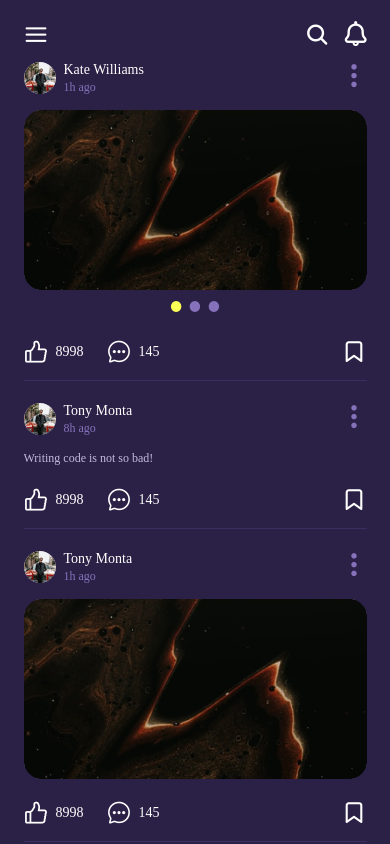
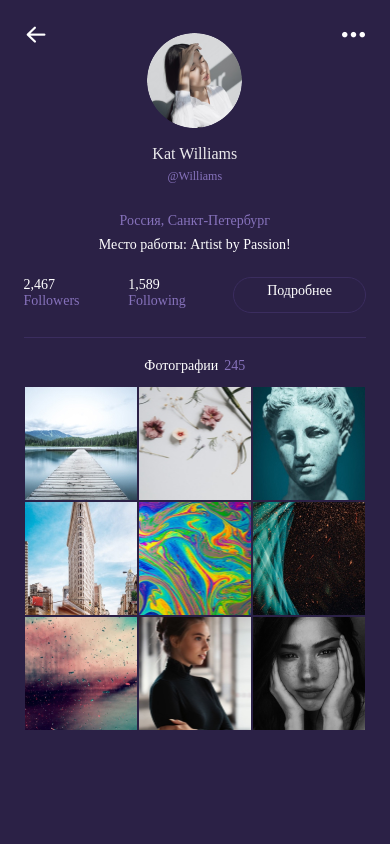
Before and after one commit to KopylovStepan/MessengerReactNative, a React Native app: screen / in a window 390 px wide. Shown: the top 844 px of the page. Built offline with nearby package versions, Linux system fonts and the light colour scheme.

Commit message:
redesigned the Profile page using FlatList

```diff
--- a/App.js
+++ b/App.js
@@ -11,7 +11,7 @@ const App = () => {
       <StatusBar backgroundColor={colors.ultramarineBlue} />
       <SafeAreaView style={styles.safeAreaView}>
         <View style={styles.wrapper}>
-          <Home />
+          <Profile />
         </View>
       </SafeAreaView>
     </>
--- a/src/components/ProfileGallery/ProfileGallery.js
+++ /dev/null
@@ -1,33 +0,0 @@
-import React from 'react';
-import {Text, View, Image} from 'react-native';
-import styles from './ProfileGalleryStyle';
-
-const dataPhoto = [
-  require('./../../../assets/img/Photo1.jpg'),
-  require('./../../../assets/img/Photo2.jpg'),
-  require('./../../../assets/img/Photo3.jpg'),
-  require('./../../../assets/img/Photo4.jpg'),
-  require('./../../../assets/img/Photo5.jpg'),
-  require('./../../../assets/img/Photo6.jpg'),
-  require('./../../../assets/img/Photo7.jpg'),
-  require('./../../../assets/img/Photo8.jpg'),
-  require('./../../../assets/img/Photo9.jpg'),
-];
-
-const ProfileGallery = () => {
-  return (
-    <View style={styles.gallery}>
-      <View style={styles.gallery__header}>
-        <Text style={styles.gallery__type}>Фотографии </Text>
-        <Text style={styles.gallery__amount}>245</Text>
-      </View>
-      <View style={styles.gallery__photos}>
-        {dataPhoto.map((item, idx) => (
-          <Image key={`${idx}`} style={styles.gallery__photo} source={item} />
-        ))}
-      </View>
-    </View>
-  );
-};
-
-export default ProfileGallery;
--- a/src/components/ProfileGallery/ProfileGalleryStyle.js
+++ /dev/null
@@ -1,38 +0,0 @@
-import {StyleSheet} from 'react-native';
-import colors from '../../constants/colors';
-
-const styles = StyleSheet.create({
-  gallery: {
-    marginTop: 20,
-  },
-  gallery__header: {
-    flexDirection: 'row',
-    justifyContent: 'center',
-    alignItems: 'center',
-    marginBottom: 8,
-  },
-  gallery__type: {
-    fontFamily: 'HKGrotesk-Medium',
-    fontSize: 14,
-    height: 20,
-    color: colors.white,
-    marginRight: 6,
-  },
-  gallery__amount: {
-    fontFamily: 'HKGrotesk-Medium',
-    fontSize: 14,
-    height: 20,
-    color: colors.pearlPurple,
-  },
-  gallery__photos: {
-    flexDirection: 'row',
-    flexWrap: 'wrap',
-  },
-  gallery__photo: {
-    width: 112,
-    height: 113,
-    margin: 1.1,
-  },
-});
-
-export default styles;
--- a/src/components/ProfileGallery/index.js
+++ /dev/null
@@ -1,3 +0,0 @@
-import ProfileGallery from './ProfileGallery';
-
-export default ProfileGallery;
--- /dev/null
+++ b/src/components/ProfileHeader/ProfileHeader.js
@@ -0,0 +1,49 @@
+import React from 'react';
+import {Text, View, Image, TouchableOpacity} from 'react-native';
+import styles from './ProfileHeaderStyle';
+import AntDesign from 'react-native-vector-icons/AntDesign';
+import Entypo from 'react-native-vector-icons/Entypo';
+import colors from '../../constants/colors';
+import MessengerButton from '../ui-kit/buttons/MessengerButton';
+
+const ProfileHeader = ({showProfileMoreDetails, showProfileMenu}) => {
+  return (
+    <>
+      <View style={styles.header}>
+        <AntDesign name="arrowleft" size={25} color={colors.white} />
+        <TouchableOpacity onPress={showProfileMenu}>
+          <Entypo name="dots-three-horizontal" size={25} color={colors.white} />
+        </TouchableOpacity>
+      </View>
+      <View style={styles.profile}>
+        <Image
+          style={styles.profile__avatar}
+          source={require('./../../../assets/img/Avatar.png')}
+        />
+        <Text style={styles.profile__name}>Kat Williams</Text>
+        <Text style={styles.profile__inst}>@Williams</Text>
+        <Text style={styles.profile__location}>Россия, Санкт-Петербург</Text>
+        <Text style={styles.profile__job}>
+          Место работы: Artist by Passion!
+        </Text>
+      </View>
+      <View style={styles.socialPanel}>
+        <View style={styles.socialPanel__item}>
+          <Text style={styles.socialPanel__amount}>2,467</Text>
+          <Text style={styles.socialPanel__info}>Followers</Text>
+        </View>
+        <View style={styles.socialPanel__item}>
+          <Text style={styles.socialPanel__amount}>1,589</Text>
+          <Text style={styles.socialPanel__info}>Following</Text>
+        </View>
+        <MessengerButton show={showProfileMoreDetails} text={'Подробнее'} />
+      </View>
+      <View style={styles.info}>
+        <Text style={styles.info__type}>Фотографии</Text>
+        <Text style={styles.info__amount}>245</Text>
+      </View>
+    </>
+  );
+};
+
+export default ProfileHeader;
--- /dev/null
+++ b/src/components/ProfileHeader/ProfileHeaderStyle.js
@@ -0,0 +1,87 @@
+import {StyleSheet} from 'react-native';
+import colors from '../../constants/colors';
+
+const styles = StyleSheet.create({
+  header: {
+    flexDirection: 'row',
+    justifyContent: 'space-between',
+  },
+  profile: {
+    flexDirection: 'column',
+    alignItems: 'center',
+    marginTop: -15,
+    marginBottom: 24,
+  },
+  profile__avatar: {
+    borderRadius: 95 / 2,
+    height: 95,
+    width: 95,
+  },
+  profile__name: {
+    marginTop: 17,
+    marginBottom: 6,
+    fontFamily: 'HKGrotesk-Bold',
+    fontSize: 16,
+    color: colors.lavender,
+  },
+  profile__inst: {
+    marginBottom: 29,
+    fontFamily: 'HKGrotesk-Medium',
+    fontSize: 12,
+    color: colors.pearlPurple,
+  },
+  profile__location: {
+    marginBottom: 8,
+    fontFamily: 'HKGrotesk-Medium',
+    fontSize: 14,
+    color: colors.pearlPurple,
+  },
+  profile__job: {
+    fontFamily: 'HKGrotesk-Medium',
+    fontSize: 14,
+    color: colors.white,
+  },
+  socialPanel: {
+    paddingBottom: 24,
+    marginBottom: 20,
+    flexDirection: 'row',
+    justifyContent: 'space-between',
+    borderBottomWidth: 1,
+    borderBottomColor: colors.moderatePurplishBlue,
+  },
+  socialPanel__item: {
+    width: 61,
+    height: 36,
+  },
+  socialPanel__info: {
+    fontFamily: 'HKGrotesk-Bold',
+    fontSize: 14,
+    color: colors.pearlPurple,
+  },
+  socialPanel__amount: {
+    fontFamily: 'HKGrotesk-SemiBold',
+    fontSize: 14,
+    color: colors.white,
+  },
+  info: {
+    flexDirection: 'row',
+    justifyContent: 'center',
+    alignItems: 'center',
+    marginBottom: 8,
+  },
+  info__type: {
+    fontFamily: 'HKGrotesk-Medium',
+    fontSize: 14,
+    height: 20,
+    color: colors.white,
+    marginRight: 6,
+  },
+  info__amount: {
+    fontFamily: 'HKGrotesk-Medium',
+    fontSize: 14,
+    height: 20,
+    color: colors.pearlPurple,
+  },
+});
+
+export default styles;
--- /dev/null
+++ b/src/components/ProfileHeader/index.js
@@ -0,0 +1,3 @@
+import ProfileHeader from './ProfileHeader';
+
+export default ProfileHeader;
--- a/src/screens/Home/Home.js
+++ b/src/screens/Home/Home.js
@@ -7,7 +7,6 @@ import {
   TouchableOpacity,
   FlatList,
 } from 'react-native';
-import FooterIndicator from '../../components/FooterIndicator/index';
 import AntDesign from 'react-native-vector-icons/AntDesign';
 import Ionicons from 'react-native-vector-icons/Ionicons';
 import Fontisto from 'react-native-vector-icons/Fontisto';
--- a/src/screens/Profile/Profile.js
+++ b/src/screens/Profile/Profile.js
@@ -1,15 +1,22 @@
 import React from 'react';
 import {useState} from 'react';
-import {ScrollView, Text, View, Image, TouchableOpacity} from 'react-native';
+import {View, Image, FlatList} from 'react-native';
 import styles from './ProfileStyle';
-import AntDesign from 'react-native-vector-icons/AntDesign';
-import Entypo from 'react-native-vector-icons/Entypo';
-import MessengerButton from './../../components/ui-kit/buttons/MessengerButton/index';
-import ProfileGallery from './../../components/ProfileGallery/index';
+import ProfileHeader from './../../components/ProfileHeader/index';
 import ProfileMoreDetails from './../../components/ProfileMoreDetails/index';
 import ProfileMenu from './../../components/ProfileMenu/index';
-import FooterIndicator from '../../components/FooterIndicator/index';
-import colors from '../../constants/colors';
+
+const dataPhoto = [
+  require('./../../../assets/img/Photo1.jpg'),
+  require('./../../../assets/img/Photo2.jpg'),
+  require('./../../../assets/img/Photo3.jpg'),
+  require('./../../../assets/img/Photo4.jpg'),
+  require('./../../../assets/img/Photo5.jpg'),
+  require('./../../../assets/img/Photo6.jpg'),
+  require('./../../../assets/img/Photo7.jpg'),
+  require('./../../../assets/img/Photo8.jpg'),
+  require('./../../../assets/img/Photo9.jpg'),
+];
 
 const Profile = () => {
   const [modalProfileDetails, setModalProfileDetails] = useState(false);
@@ -23,44 +30,23 @@ const Profile = () => {
 
   return (
     <>
-      <ScrollView>
-        <View style={styles.container}>
-          <View style={styles.header}>
-            <AntDesign name="arrowleft" size={25} color={colors.white} />
-            <TouchableOpacity onPress={showProfileMenu}>
-              <Entypo
-                name="dots-three-horizontal"
-                size={25}
-                color={colors.white}
-              />
-            </TouchableOpacity>
-          </View>
-          <View style={styles.info}>
-            <Image
-              style={styles.info__avatar}
-              source={require('./../../../assets/img/Avatar.png')}
+      <View style={styles.container}>
+        <FlatList
+          style={styles.photos}
+          numColumns={3}
+          ListHeaderComponent={
+            <ProfileHeader
+              showProfileMenu={showProfileMenu}
+              showProfileMoreDetails={showProfileMoreDetails}
             />
-            <Text style={styles.info__name}>Kat Williams</Text>
-            <Text style={styles.info__inst}>@Williams</Text>
-            <Text style={styles.info__location}>Россия, Санкт-Петербург</Text>
-            <Text style={styles.info__job}>
-              Место работы: Artist by Passion!
-            </Text>
-          </View>
-          <View style={styles.socialPanel}>
-            <View style={styles.socialPanel__item}>
-              <Text style={styles.socialPanel__amount}>2,467</Text>
-              <Text style={styles.socialPanel__info}>Followers</Text>
-            </View>
-            <View style={styles.socialPanel__item}>
-              <Text style={styles.socialPanel__amount}>1,589</Text>
-              <Text style={styles.socialPanel__info}>Following</Text>
-            </View>
-            <MessengerButton show={showProfileMoreDetails} text={'Подробнее'} />
-          </View>
-          <ProfileGallery />
-        </View>
-      </ScrollView>
+          }
+          data={dataPhoto}
+          renderItem={object => (
+            <Image key={object.id} style={styles.photo} source={object.item} />
+          )}
+          keyExtractor={item => item}
+        />
+      </View>
       <ProfileMoreDetails
         active={modalProfileDetails}
         setActive={setModalProfileDetails}
--- a/src/screens/Profile/ProfileStyle.js
+++ b/src/screens/Profile/ProfileStyle.js
@@ -1,5 +1,4 @@
 import {StyleSheet} from 'react-native';
-import colors from '../../constants/colors';
 
 const styles = StyleSheet.create({
   container: {
@@ -9,77 +8,14 @@ const styles = StyleSheet.create({
     marginBottom: 0,
     marginLeft: 'auto',
   },
-  header: {
+  photos: {
     flexDirection: 'row',
-    justifyContent: 'space-between',
+    flexWrap: 'wrap',
   },
-  info: {
-    flexDirection: 'column',
-    alignItems: 'center',
-    marginTop: -15,
-    marginBottom: 24,
-  },
-  info__avatar: {
-    borderRadius: 95 / 2,
-    height: 95,
-    width: 95,
-  },
-  info__name: {
-    marginTop: 17,
-    marginBottom: 6,
-    fontFamily: 'HKGrotesk-Bold',
-    fontSize: 16,
-    color: colors.lavender,
-  },
-  info__inst: {
-    marginBottom: 29,
-    fontFamily: 'HKGrotesk-Medium',
-    fontSize: 12,
-    color: colors.pearlPurple,
-  },
-  info__location: {
-    marginBottom: 8,
-    fontFamily: 'HKGrotesk-Medium',
-    fontSize: 14,
-    color: colors.pearlPurple,
-  },
-  info__job: {
-    fontFamily: 'HKGrotesk-Medium',
-    fontSize: 14,
-    color: colors.white,
-  },
-  socialPanel: {
-    paddingBottom: 24,
-    flexDirection: 'row',
-    justifyContent: 'space-between',
-    borderBottomWidth: 1,
-    borderBottomColor: colors.moderatePurplishBlue,
-  },
-  socialPanel__item: {
-    width: 61,
-    height: 36,
-  },
-  socialPanel__info: {
-    fontFamily: 'HKGrotesk-Bold',
-    fontSize: 14,
-    color: colors.pearlPurple,
-  },
-  socialPanel__amount: {
-    fontFamily: 'HKGrotesk-SemiBold',
-    fontSize: 14,
-    color: colors.white,
-  },
-  footer: {
-    height: 45,
-    backgroundColor: colors.sapphireBlue,
-    alignItems: 'center',
-  },
-  footer__indicator: {
-    height: 5,
-    width: 134,
-    marginTop: 32,
-    borderRadius: 100,
-    backgroundColor: colors.white,
+  photo: {
+    width: 112,
+    height: 113,
+    margin: 1.1,
   },
 });
 
```
